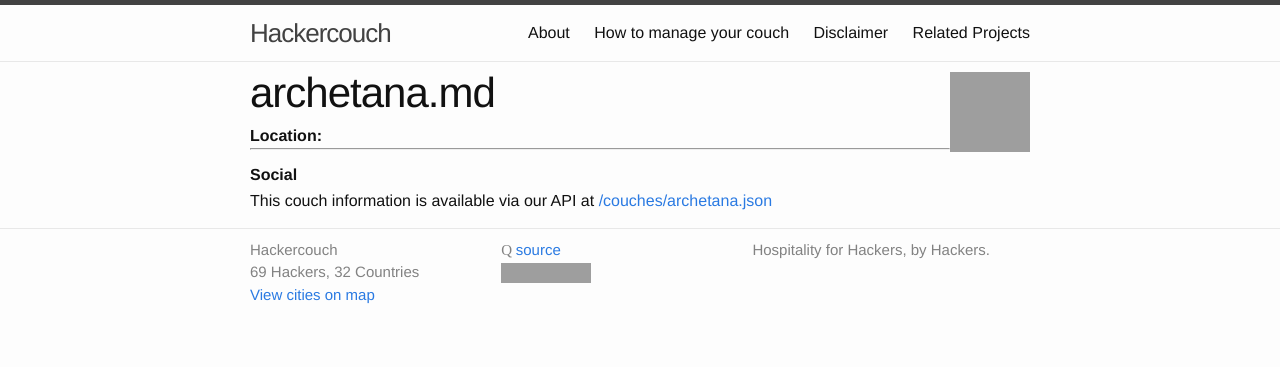
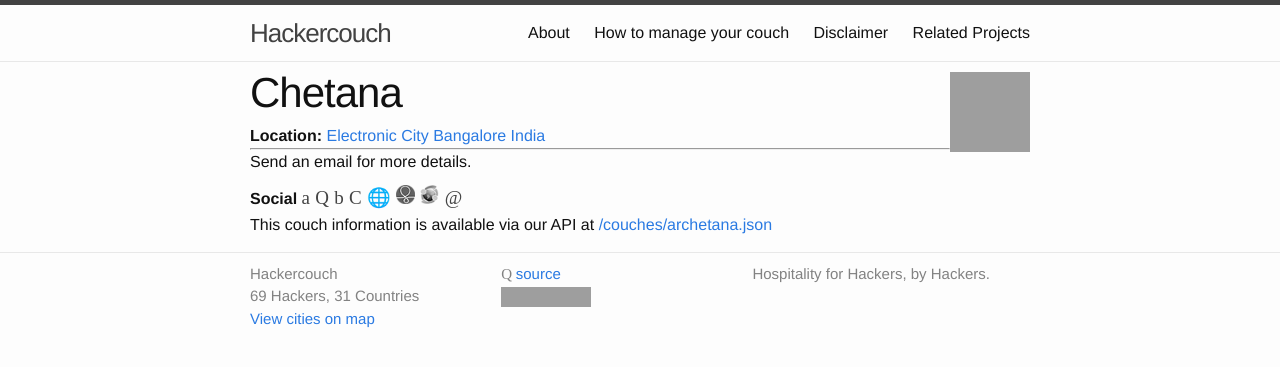
Before and after one commit to hackercouch/hackercouch, a Jekyll site: the page built from _couches/archetana.md, in a window 1280 px wide, cut to the strip 0-367 px from the top of the page. Built offline with Jekyll 4.4.1, drawn with Linux system fonts in a browser that asks for light colours; some web fonts are replaced; grey boxes are pictures that could not be loaded.

Commit message:
remove broken links

```diff
--- a/_couches/archetana.md
+++ b/_couches/archetana.md
@@ -11,6 +11,6 @@
 reddit: archetana
 couchsurfing: archetana
 bewelcome: archetana
-trustroots: -
-warmshowers: -
 ---
+
+Send an email for more details.
```
Also changed, not shown: other parts of _couches/archetana.md (+5 -5 lines), _couches/0yt4n5.md (+2 -9 lines).
